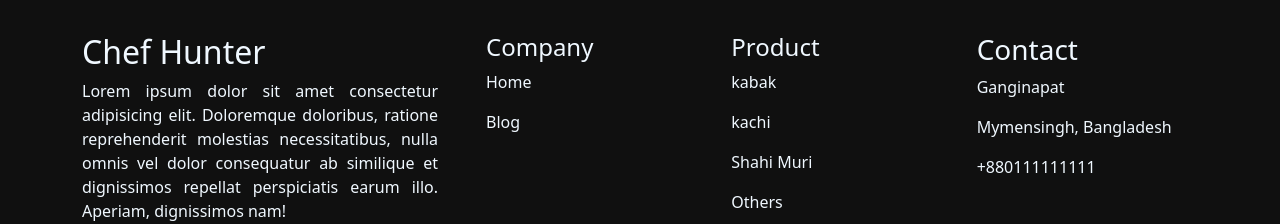
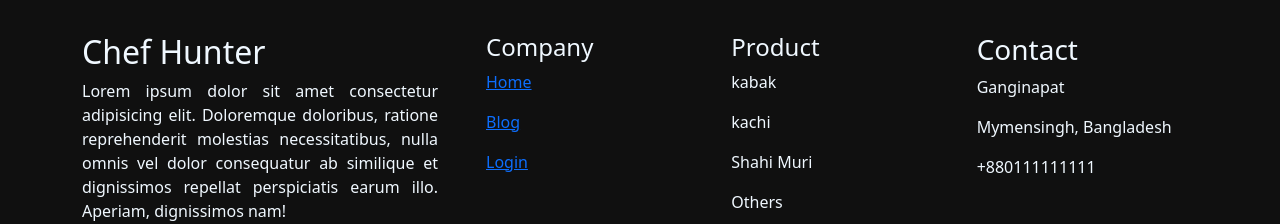
Before and after one commit to najmul19977/Chef-Recipe-Hunter-Clint, a React (Vite) app: page / in a window 1280 px wide. Shown: the part 637-861 px from the top of the page. Built offline with nearby package versions, Linux system fonts and the light colour scheme; no server answers.

Commit message:
anather error page edit commit

```diff
--- a/src/Component/Login/Login.jsx
+++ b/src/Component/Login/Login.jsx
@@ -76,9 +76,7 @@ const Login = () => {
                     <Form.Label>Password</Form.Label>
                     <Form.Control type="password" name='password' placeholder="Password" required />
                 </Form.Group>
-                <Form.Group className="mb-3" controlId="formBasicCheckbox">
-                    <Form.Check type="checkbox" label="Check me out" />
-                </Form.Group>
+
                 <Button className='mb-3' variant="primary" type="submit">
                     Login
                 </Button> <br />
--- a/src/Component/NewsCard/NewsCard.jsx
+++ b/src/Component/NewsCard/NewsCard.jsx
@@ -21,7 +21,7 @@ const NewsCard = ({ info }) => {
                                 <p>Experience: {experience} years</p>
                                 <p>Number of Recipes: {items} items</p>
                                 <p>Address: {address}</p>
-                                <p>Like:{like} <FaRegHandPointRight></FaRegHandPointRight></p>
+                                <p><FaRegHandPointRight></FaRegHandPointRight> Like:{like} </p>
 
 
 
--- a/src/Component/Register/Register.jsx
+++ b/src/Component/Register/Register.jsx
@@ -48,9 +48,7 @@ const Register = () => {
                     <Form.Label>Password</Form.Label>
                     <Form.Control type="password" name='password' placeholder="Password" required />
                 </Form.Group>
-                <Form.Group className="mb-3" controlId="formBasicCheckbox">
-                    <Form.Check type="checkbox" name label="accept terms and condition" />
-                </Form.Group>
+
                 <Button variant="primary" type="submit">
                     Register
                 </Button> <br />
--- a/src/Footer/Footer.jsx
+++ b/src/Footer/Footer.jsx
@@ -1,5 +1,6 @@
 import React from "react";
 import "./Footer.css";
+import { Link } from "react-router-dom";
 
 
 const Footer = () => {
@@ -17,8 +18,9 @@ const Footer = () => {
             <div className="row ps-4">
               <div className="col-12 col-md-4 col-lg-4 mt-4">
                 <h4>Company</h4>
-                <p>Home</p>
-                <p>Blog</p>
+                <p><Link to="/">Home</Link></p>
+                <p><Link to ='/blog'>Blog</Link></p>
+                <p><Link to ='/login'>Login</Link></p>
               </div>
 
               <div className="col-12 col-md-4 col-lg-4 mt-4">
```
